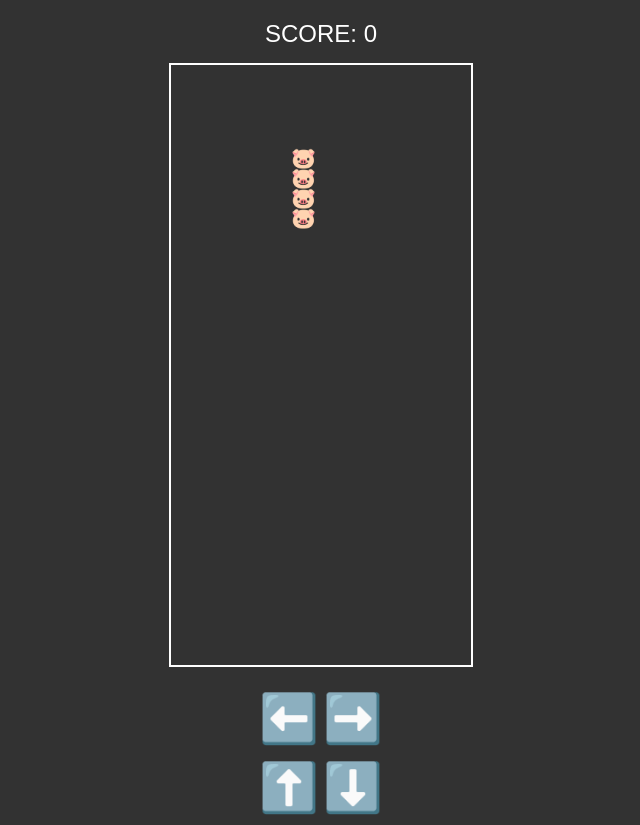
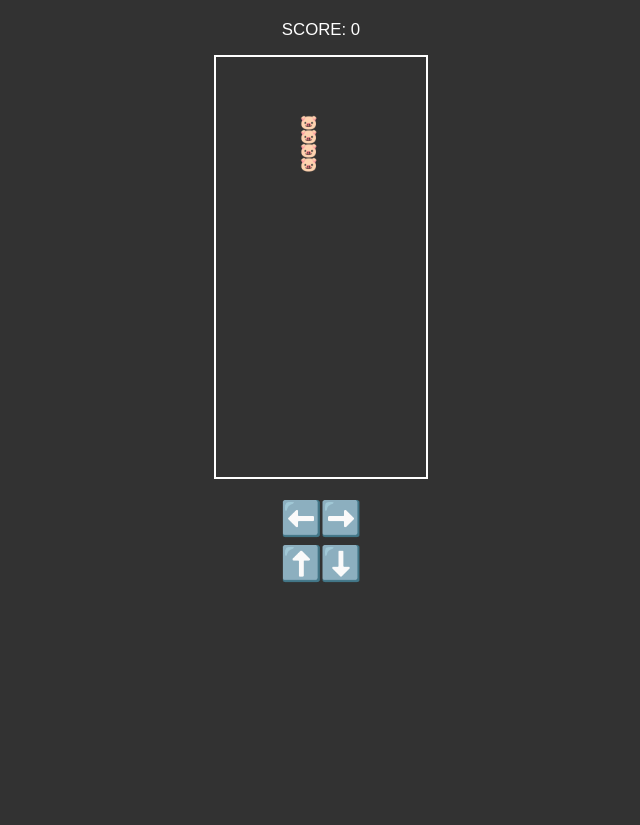
Before and after one commit to Noah1052/Tetris-Game, a website: page index.html in a window 1280 px wide. Shown: the whole page, without its empty margins (319-959 px from the left). After the commit the page ends 800 px from the top, so only its background shows below. Drawn offline with Linux system fonts and the light colour scheme.

Commit message:
Update index.html

```diff
--- a/index.html
+++ b/index.html
@@ -10,40 +10,48 @@
             flex-direction: column;
             align-items: center;
             height: 100vh;
-            background-color: rgb(50,50,50);
+            background-color: rgb(50, 50, 50);
             color: white;
             font-family: Arial, sans-serif;
             margin: 0;
         }
+
         #game-container {
             text-align: center;
         }
+
         canvas {
             border: 2px solid #ffffff;
             background-color: #000;
             display: block;
             margin: 0 auto;
+            width: 210px; /* 70% of 300px */
+            height: 420px; /* 70% of 600px */
         }
+
         #score {
-            font-size: 1.5em;
-            margin-top: 20px; /* Increased margin-bottom to move the score down */
+            font-size: 1.05em; /* 70% of 1.5em */
+            margin-top: 20px;
             margin-bottom: 15px;
             color: #ffffff;
         }
+
         .controls {
             margin-top: 20px;
         }
+
         .controls .row {
             display: flex;
             justify-content: center;
             margin: 5px;
         }
+
         .controls button {
-            font-size: 3em;
-            margin: 20px;
+            font-size: 2.1em; /* 70% of 3em */
+            margin: 14px; /* 70% of 20px */
             padding: 0;
-            width: 0.5em;
-            height: 0.5em;
+            width: 0.35em; /* 70% of 0.5em */
+            height: 0.35em; /* 70% of 0.5em */
             display: flex;
             align-items: center;
             justify-content: center;
```
Lines whose indentation alone changed are shown as unchanged.
